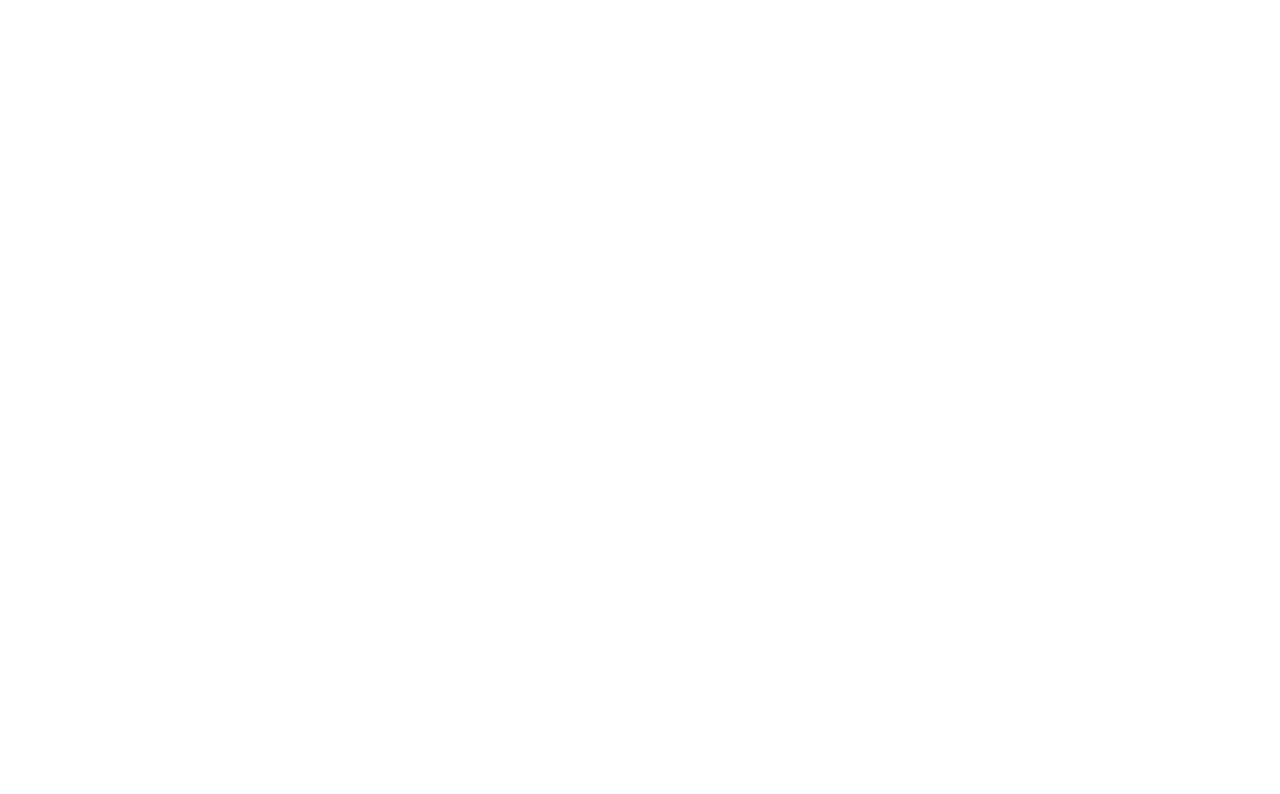
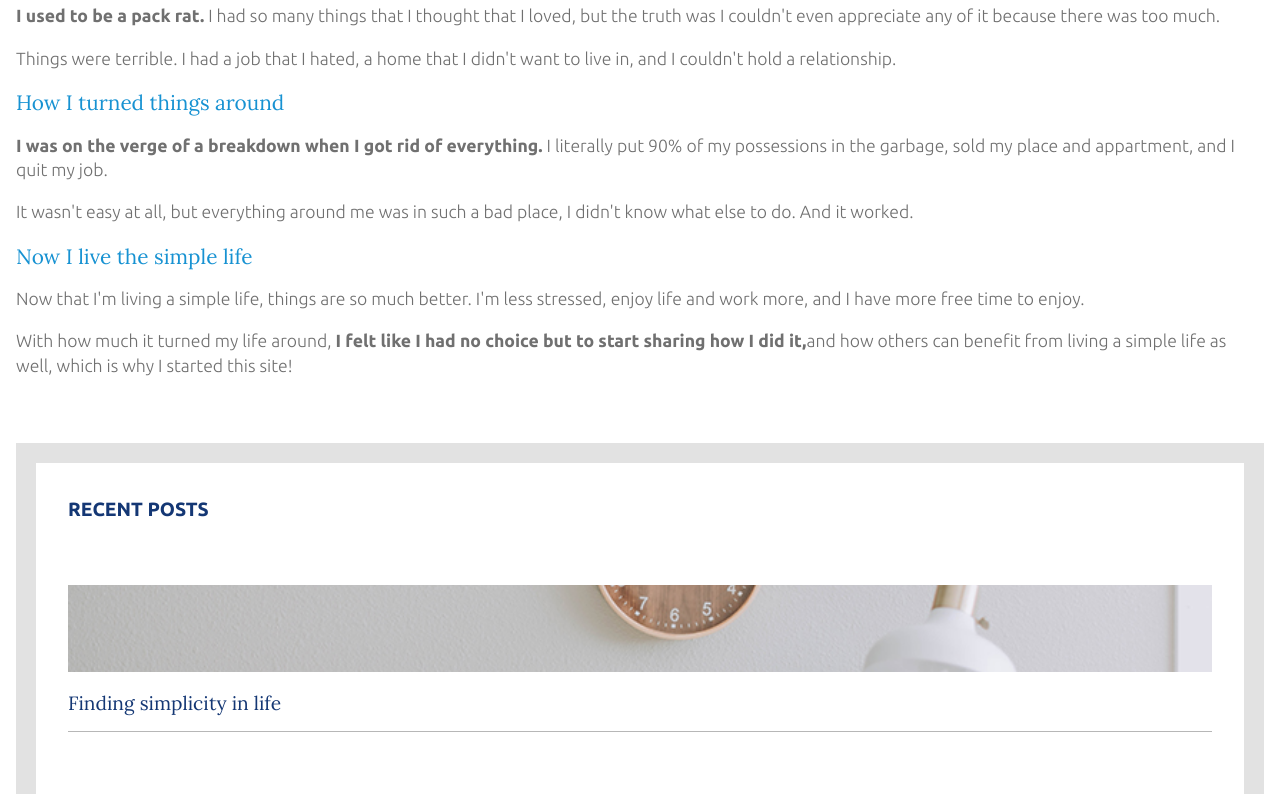
Before and after one commit to Lifad457/responsive-design, a React (Vite) app: page /simple-life/about in a window 1280 px wide. Shown: the part 1220-2014 px from the top of the page. Before the commit the page ends 821 px from the top, so only its background shows below. Built offline with nearby package versions, Linux system fonts and the light colour scheme; a web font is replaced by a local one.

Commit message:
styling about me

```diff
--- a/src/pages/simple-life/About.jsx
+++ b/src/pages/simple-life/About.jsx
@@ -1,31 +1,59 @@
 import { Container } from "../../styles/simple-life/about-styles.css"
+import life from "../../assets/images/simple-life/life.jpg"
+import food from "../../assets/images/simple-life/food.jpg"
+import work from "../../assets/images/simple-life/work.jpg"
+import deco from "../../assets/images/simple-life/deco.jpg"
+import about from "../../assets/images/simple-life/about-me.jpg"
 
 function About() {
+    const posts =[{id: 1, img: life, dt: "July 23, 2019", comments: 3, title: "Finding simplicity in life", text: "Life can get complicated really quickly, but it doesn't have to be! There are many ways to simplify your life, a few of which we've explored in the past. This week we're taking a bit of a approach though, in how you can find simplicity in the life you already living."}
+            , {id: 2, img: food, dt: "July 19, 2019", comments: 3, title: "Keeping cooking simple", text: "Food is a very important part of everyone's life. If you want to be healthy, you have to eat healthy. One of the easiest ways to do that is to keep your cooking nice and simple."}
+            , {id: 3, img: work, dt: "July 12, 2019", comments: 3, title: "Simplicity and work", text: "Work is often a major source of stress. People get frustrated, it ruins their relationship with others and it leads to burnout. By keeping your work life as simple as possible, it will help balance everything out."}
+            , {id: 4, img: deco, dt: "July 3, 2019", comments: 3, title: "Simple decorations", text: "A home isn't a home until you've decorated a little. People either don't decorate, or they go overboard and it doesn't have the impact they were hoping for. Staying simple will help draw the eye where you want it to and make things pop like never before."}
+        ]
+
+    let cpt = 0;
+    const recentPostElements = posts.map(post => {
+        cpt++
+        if (cpt < 4) {
+            return (
+                <div key={post.id} className="recent-post">
+                    <img src={post.img} alt="" />
+                    <h2>{post.title}</h2>
+                    {cpt < 3 && <div className="separator"></div>}
+                </div>
+            )
+        }
+        else {
+            return null
+        }
+    })
+
     return (
         <Container>
+            <img src={about} />
             <h1>My name is John and living the simple life saved my life</h1>
             <p><strong>I used to be a pack rat.</strong> I had so many things that I thought that
-                I loved, but the truth was I couldn't even appreciate any of it
+                I loved, but the truth was I couldn&apos;t even appreciate any of it
                 because there was too much.
             </p>
             <p>
-                Things were terrible. I had a job that I hated, a home that I didn't want
-                to live in, and I couldn't hold a relationship.
+                Things were terrible. I had a job that I hated, a home that I didn&apos;t want
+                to live in, and I couldn&apos;t hold a relationship.
             </p>
             <h2>How I turned things around</h2>
             <p>
-                <strong>I was on the verge of a breakdown when I got rid of everything.</strong>
-                I literally put 90% of my possessions in the garbage, sold my place and
-                apartment, and I quit my job.
+                <strong>I was on the verge of a breakdown when I got rid of everything.</strong> I literally
+                put 90% of my possessions in the garbage, sold my place and appartment, and I quit my job.
             </p>
             <p>
-                It wasn't easy at all, but everything around me was in such
-                a bad place, I didn't know what else to do. And it worked.
+                It wasn&apos;t easy at all, but everything around me was in such
+                a bad place, I didn&apos;t know what else to do. And it worked.
             </p>
             <h2>Now I live the simple life</h2>
             <p>
-                Now that I'm living a simple life, things are so much better.
-                I'm less stressed, enjoy life and work more, and I have more
+                Now that I&apos;m living a simple life, things are so much better.
+                I&apos;m less stressed, enjoy life and work more, and I have more
                 free time to enjoy.
             </p>
             <p>
@@ -34,6 +62,11 @@ function About() {
                 and how others can benefit from living a simple life
                 as well, which is why I started this site!
             </p>
+
+            <div className="frame recent">
+                <h1>RECENT POSTS</h1>
+                { recentPostElements }
+            </div>
         </Container>
     )
 }
--- a/src/styles/simple-life/about-styles.css.js
+++ b/src/styles/simple-life/about-styles.css.js
@@ -1,5 +1,77 @@
 import styled from 'styled-components'
 
 export const Container = styled.div`
+    padding: 2em 1em;
 
+    img {
+        width: 100%;
+        height: auto;
+        margin-top: 2em;
+    }
+
+    h1 {
+        color: #143774;
+        font-family: 'Lora', serif;
+        font-weight: 400;
+        font-size: 1.5rem;
+        margin: 2em 0 1em;
+    }
+
+    p {
+        color: #707070;
+        font-size: 1.1rem;
+        font-weight: 300;
+        line-height: 1.4;
+    }
+
+    h2 {
+        font-family: 'Lora', serif;
+        font-weight: 400;
+        font-size: 1.3rem;
+        color: #1792D2;
+    }
+
+    .separator {
+        width: 100%;
+        height: 1px;
+        background-color: #707070;
+        opacity: .5;
+        margin-top: 1em;
+    }
+
+    .frame {
+        padding: 3em 2em 1em;
+        border: 20px solid rgba(112, 112, 112, .2);
+        margin: 4em 0;
+    }
+
+    .recent {
+        padding: 1em 2em 1em;
+    }
+
+    .recent-post {
+        padding-top: 2em;
+    }
+
+    .recent h1 {
+        font-family: 'Ubuntu', sans-serif;
+        font-weight: 700;
+        font-size: 1.2rem;
+        margin: 0;
+        padding-top: 1em;
+    }
+
+    .recent h2 {
+        font-family: 'Lora', serif;
+        font-weight: 400;
+        font-size: 1.2rem;
+        color: #143774;
+    }
+
+    .recent img {
+        max-width: 100%;
+        height: 100%;
+        max-height: 87px;
+        object-fit: cover;
+    }
 `
```
